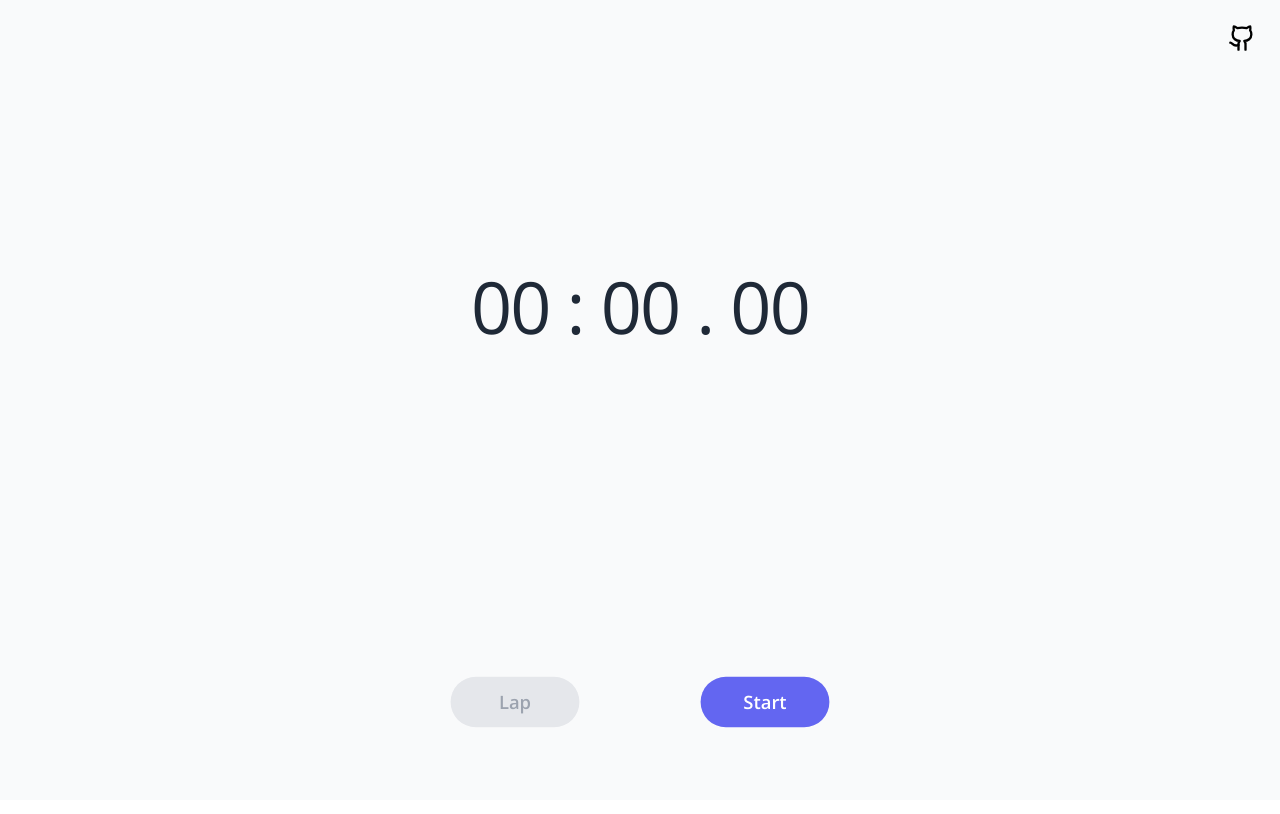
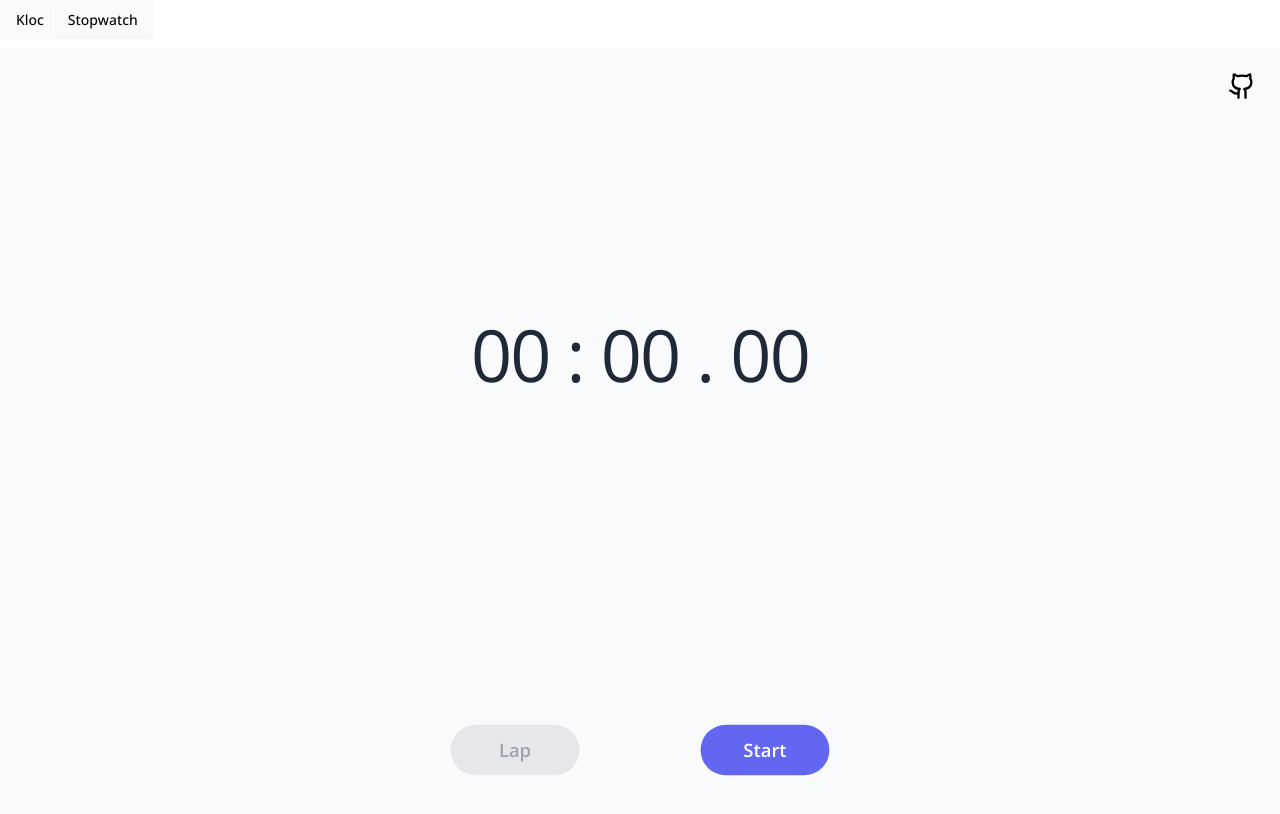
Before and after one commit to abizek/kloc, a React (Vite) app: page / in a window 1280 px wide. Shown: the top 814 px of the page. Built offline with nearby package versions, Linux system fonts and the light colour scheme.

Commit message:
add simple kloc and use tabs to switch between kloc and stopwatch

```diff
--- a/package.json
+++ b/package.json
@@ -13,6 +13,7 @@
   },
   "dependencies": {
     "@radix-ui/react-scroll-area": "^1.0.5",
+    "@radix-ui/react-tabs": "^1.0.4",
     "@xstate/react": "^4.1.0",
     "class-variance-authority": "^0.7.0",
     "clsx": "^2.1.0",
--- a/src/App.tsx
+++ b/src/App.tsx
@@ -1,5 +1,20 @@
+import { Tabs, TabsContent, TabsList, TabsTrigger } from './components/Tabs'
+import { Kloc } from './pages/Kloc'
 import { Stopwatch } from './pages/Stopwatch'
 
 export default function App() {
-  return <Stopwatch />
+  return (
+    <Tabs defaultValue="stopwatch">
+      <TabsList>
+        <TabsTrigger value="kloc">Kloc</TabsTrigger>
+        <TabsTrigger value="stopwatch">Stopwatch</TabsTrigger>
+      </TabsList>
+      <TabsContent value="kloc">
+        <Kloc />
+      </TabsContent>
+      <TabsContent value="stopwatch">
+        <Stopwatch />
+      </TabsContent>
+    </Tabs>
+  )
 }
--- a/src/components/ScrollArea.tsx
+++ b/src/components/ScrollArea.tsx
@@ -1,7 +1,5 @@
 import * as ScrollAreaPrimitive from '@radix-ui/react-scroll-area'
-
 import { cn } from '../utils'
-import React from 'react'
 
 const ScrollArea = ({
   className,
--- /dev/null
+++ b/src/components/Tabs.tsx
@@ -0,0 +1,45 @@
+import * as TabsPrimitive from '@radix-ui/react-tabs'
+import { cn } from '../utils'
+
+const Tabs = TabsPrimitive.Root
+
+const TabsList = ({ className, ...props }: TabsPrimitive.TabsListProps) => (
+  <TabsPrimitive.List
+    className={cn(
+      'inline-flex h-10 items-center justify-center rounded-md bg-slate-50 p-1 text-black',
+      className,
+    )}
+    {...props}
+  />
+)
+TabsList.displayName = TabsPrimitive.List.displayName
+
+const TabsTrigger = ({
+  className,
+  ...props
+}: TabsPrimitive.TabsTriggerProps) => (
+  <TabsPrimitive.Trigger
+    className={cn(
+      'inline-flex items-center justify-center whitespace-nowrap rounded-sm px-3 py-1.5 text-sm font-medium transition-all focus-visible:outline-none focus-visible:ring-2 focus-visible:ring-offset-2 disabled:pointer-events-none disabled:opacity-50 data-[state=active]:shadow-sm',
+      className,
+    )}
+    {...props}
+  />
+)
+TabsTrigger.displayName = TabsPrimitive.Trigger.displayName
+
+const TabsContent = ({
+  className,
+  ...props
+}: TabsPrimitive.TabsContentProps) => (
+  <TabsPrimitive.Content
+    className={cn(
+      'mt-2 focus-visible:outline-none focus-visible:ring-2 focus-visible:ring-offset-2',
+      className,
+    )}
+    {...props}
+  />
+)
+TabsContent.displayName = TabsPrimitive.Content.displayName
+
+export { Tabs, TabsList, TabsTrigger, TabsContent }
--- /dev/null
+++ b/src/pages/Kloc.tsx
@@ -0,0 +1,18 @@
+import { useEffect, useState } from 'react'
+import { TimeView } from '../components/TimeView'
+
+export function Kloc() {
+  const [currentTime, setCurrentTime] = useState(Date.now())
+
+  useEffect(() => {
+    const intervalId = setInterval(() => {
+      setCurrentTime(Date.now())
+    }, 10)
+
+    return () => {
+      clearInterval(intervalId)
+    }
+  }, [])
+
+  return <TimeView id="kloc" timeInMs={currentTime} />
+}
```
Also changed, not shown: 1 other file (tests, documents, lock files or other folders).
